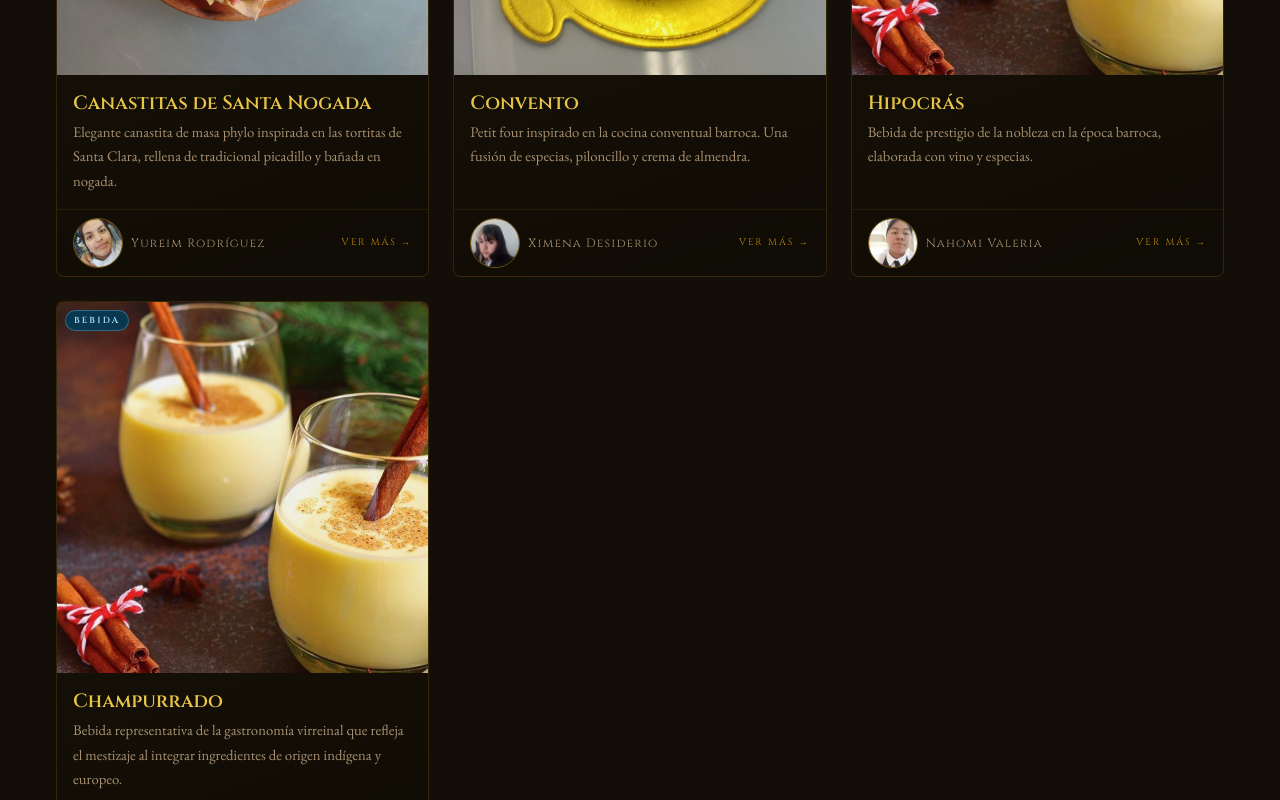
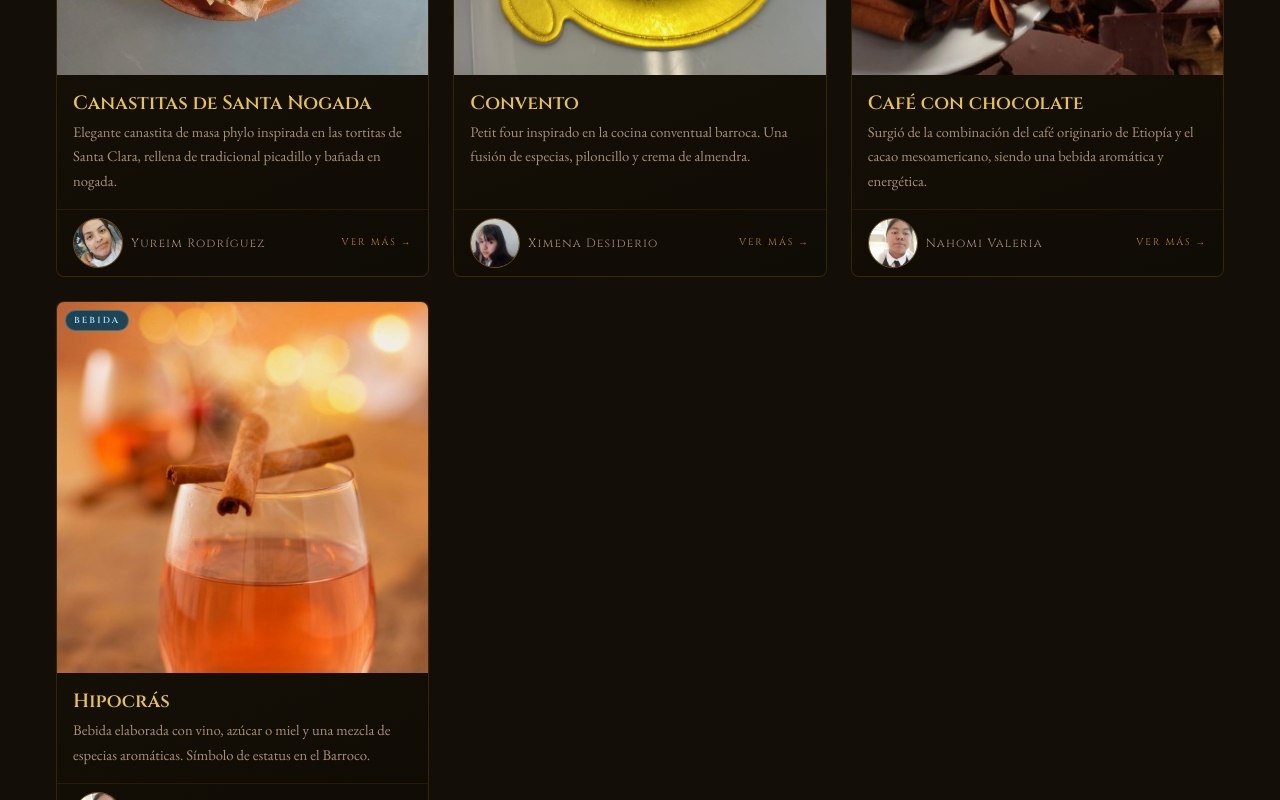
Before and after one commit to Puma120/Cocina-Barroca, a React (Vite) app: page / in a window 1280 px wide. Shown: the part 2520-3320 px from the top of the page. Built offline with nearby package versions, Linux system fonts and the light colour scheme.

Commit message:
feat: add chefs and menu items data with supporting images

```diff
--- a/src/data/content.js
+++ b/src/data/content.js
@@ -19,28 +19,7 @@ export const CHEFS = {
     titulo: 'Técnico Superior Universitario',
     foto: '/Nahomi.jpeg',
     bio: 'Del grupo 3ro "B", en el turno matutino, responsable del area de operación de bar',
-  },
-   Xime: {
-    id: 'Xime4',
-    nombre: 'Ximena Desiderio Luna',
-    titulo: 'Técnico Superior Universitario',
-    foto: '/Xime.jpg',
-    bio: 'Del grupo 3ro "B", en el turno matutino, responsable del area de reposteria',
-  },
-   Xime5: {
-    id: 'Xime5',
-    nombre: 'Ximena Desiderio Luna',
-    titulo: 'Técnico Superior Universitario',
-    foto: '/Xime.jpg',
-    bio: 'Del grupo 3ro "B", en el turno matutino, responsable del area de reposteria',
-  },
-   Xime6: {
-    id: 'Xime6',
-    nombre: 'Ximena Desiderio Luna',
-    titulo: 'Técnico Superior Universitario',
-    foto: '/Xime.jpg',
-    bio: 'Del grupo 3ro "B", en el turno matutino, responsable del area de reposteria',
-  },
+  }
 }
 
 export const PLATILLOS = [
@@ -73,45 +52,44 @@ export const PLATILLOS = [
     chef: CHEFS.Xime,
   },
   {
+    id: 'cafe-con-chocolate',
+    nombre: 'Café con chocolate',
+    categoria: 'bebida',
+    imagen: '/Cafe.jpeg',
+    descripcionCorta: 'Surgió de la combinación del café originario de Etiopía y el cacao mesoamericano, siendo una bebida aromática y energética.',
+    descripcion: 'El café con chocolate fue una bebida apreciada durante la época barroca (siglos XVII y XVIII), especialmente en Europa y en los territorios de la Nueva España (actual México). Surgió de la combinación de dos productos que habían adquirido gran importancia comercial: el café, originario de Etiopía y difundido por el mundo árabe, y el cacao, originario de Mesoamérica.\n\nEn la Nueva España, el chocolate ya era una bebida tradicional desde la época prehispánica. Con la llegada de los europeos se comenzó a preparar con azúcar, canela y otras especias. Al mismo tiempo, el café empezó a ganar popularidad, y en algunos hogares y establecimientos se mezclaba con chocolate para obtener una bebida más aromática, energética y de sabor intenso.',
+    historia: 'Durante el Barroco, esta bebida era consumida principalmente por las clases acomodadas, el clero y los comerciantes, ya que tanto el cacao como el café eran productos valiosos. Se servía caliente (entre 60 y 70 °C) en desayunos, reuniones sociales y tertulias, acompañada de pan dulce o repostería.\n\nEl café con chocolate representa el encuentro entre dos ingredientes que marcaron la gastronomía de la época barroca y sigue siendo una bebida tradicional en diversos países hasta la actualidad.',
+    ingredientes: [
+      'Café',
+      'Chocolate',
+      'Azúcar o piloncillo',
+      'Canela',
+      'Vainilla o leche (opcional)'
+    ],
+    origen: 'Combinación de tradiciones europeas y novohispanas',
+    tiempo: '15 a 20 minutos',
+    porciones: '50 porciones',
+    chef: CHEFS.Nahomi,
+  },
+  {
     id: 'hipocras',
     nombre: 'Hipocrás',
     categoria: 'bebida',
-    imagen: '/rompope_mio.jpg',
-    descripcionCorta: 'Bebida de prestigio de la nobleza en la época barroca, elaborada con vino y especias.',
-    descripcion: 'El hipocrás surgió aproximadamente en el siglo XII y alcanzó gran popularidad entre los siglos XIII y XVII. Se elaboraba mezclando vino tinto o blanco con especias como canela, jengibre, clavo de olor, nuez moscada y, en ocasiones, pimienta, además de miel o azúcar para endulzarlo.\n\nEn la época barroca, el hipocrás era una bebida de prestigio que se servía en banquetes de la nobleza y la realeza, generalmente al final de la comida acompañado de postres o quesos. Además de su agradable sabor, se pensaba que tenía propiedades medicinales, ya que las especias ayudaban a la digestión y fortalecían el cuerpo según las creencias de la época.',
-    historia: 'Su nombre proviene de Hipócrates, considerado el padre de la medicina. Aunque él no creó la bebida, se cree que el nombre hace referencia al "colador de Hipócrates", una bolsa de tela utilizada para filtrar el vino después de mezclarlo con las especias.\n\nCon el paso de los siglos, el consumo de hipocrás disminuyó debido a la aparición de nuevas bebidas y cambios en los gustos europeos. Sin embargo, hoy en día todavía se prepara en festivales históricos, recreaciones medievales y algunos restaurantes especializados en gastronomía tradicional.',
+    imagen: '/Hipocras.jpeg',
+    descripcionCorta: 'Bebida elaborada con vino, azúcar o miel y una mezcla de especias aromáticas. Símbolo de estatus en el Barroco.',
+    descripcion: 'El hipócras es una bebida elaborada con vino, azúcar o miel y una mezcla de especias aromáticas como canela, jengibre, clavo de olor, nuez moscada y cardamomo. Su origen se remonta a la Edad Media en Europa y alcanzó gran popularidad durante el Renacimiento y la época barroca.\n\nEl hipócras era considerado una bebida elegante y de prestigio. Se servía en banquetes de la nobleza, celebraciones religiosas y reuniones importantes. Además de su sabor dulce y especiado, se creía que las especias favorecían la digestión y ayudaban a conservar el vino, por lo que con frecuencia se ofrecía tibio o frío al final de las comidas como digestivo.',
+    historia: 'Su nombre proviene de Hipócrates, el médico griego, debido a que la bebida se filtraba con una bolsa de tela llamada manga de Hipócrates, utilizada originalmente para colar preparados medicinales. Aunque Hipócrates no inventó la bebida, su nombre quedó asociado a ella por este método de filtrado.\n\nLas especias empleadas eran productos de alto valor comercial, importadas de Oriente, por lo que el hipócras simbolizaba riqueza y estatus social. Con el paso del tiempo perdió popularidad, pero actualmente se sigue preparando como una bebida tradicional en recreaciones históricas.',
     ingredientes: [
-      'Vino tinto o blanco',
+      'Vino tinto, blanco o rosado',
       'Azúcar o miel',
       'Canela',
       'Jengibre',
       'Clavo de olor',
       'Nuez moscada',
-      'Pimienta o cardamomo'
+      'Cardamomo'
     ],
-    origen: 'Europa',
-    tiempo: 'de 1 a 24 horas',
-    porciones: '50 porciones',
-    chef: CHEFS.Nahomi,
-  },
-    {
-    id: 'champurrado',
-    nombre: 'Champurrado',
-    categoria: 'bebida',
-    imagen: '/rompope_mio.jpg',
-    descripcionCorta: 'Bebida representativa de la gastronomía virreinal que refleja el mestizaje al integrar ingredientes de origen indígena y europeo.',
-    descripcion: 'En la cocina barroca novohispana, el champurrado reflejaba el mestizaje gastronómico característico de la época, al integrar ingredientes y técnicas de origen indígena y europeo. Su preparación con cacao, maíz y especias lo convirtió en una bebida representativa de la gastronomía virreinal y en un símbolo de la identidad culinaria de la Nueva España.',
-    historia: 'Aunque con el paso del tiempo la receta ha tenido algunas variaciones, el champurrado sigue siendo una bebida tradicional que conserva la esencia de sus orígenes barrocos y continúa formando parte de las celebraciones y costumbres mexicanas.',
-    ingredientes: [
-      'Masa de maíz o harina de maíz',
-      'Chocolate de mesa (cacao)',
-      'Agua o leche',
-      'Piloncillo o azúcar',
-      'Canela',
-      'Vainilla (opcional)'
-    ],
-    origen: 'Nueva España',
-    tiempo: '40 minutos',
+    origen: 'Europa medieval',
+    tiempo: 'Variable',
     porciones: '50 porciones',
     chef: CHEFS.Nahomi,
   },
```
Also changed, not shown: public/Cafe.jpeg (added), public/Hipocras.jpeg (added).
